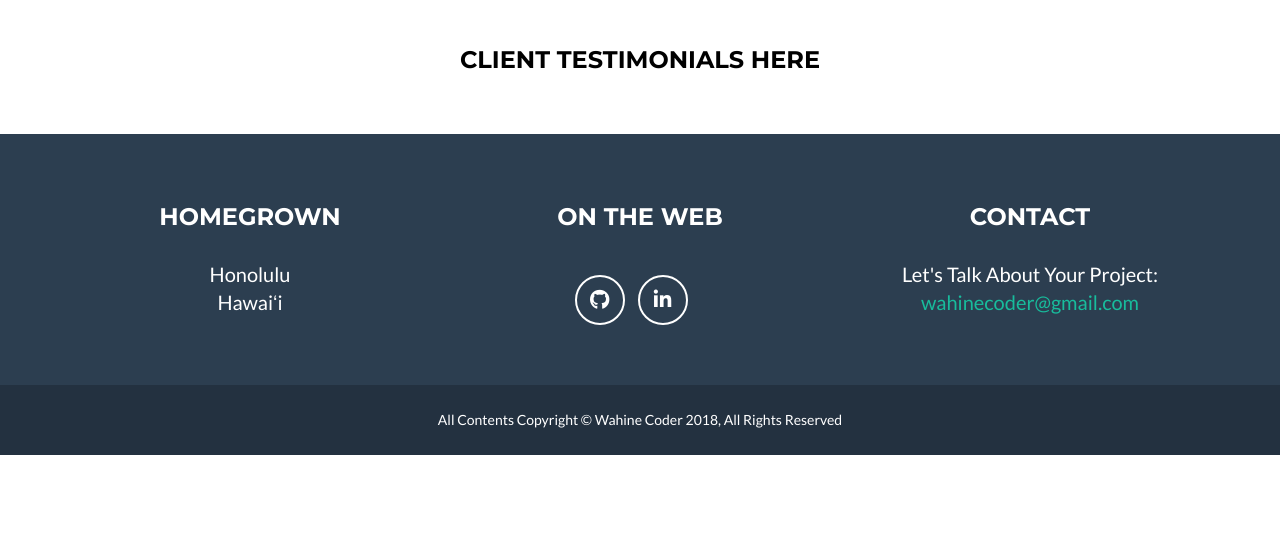
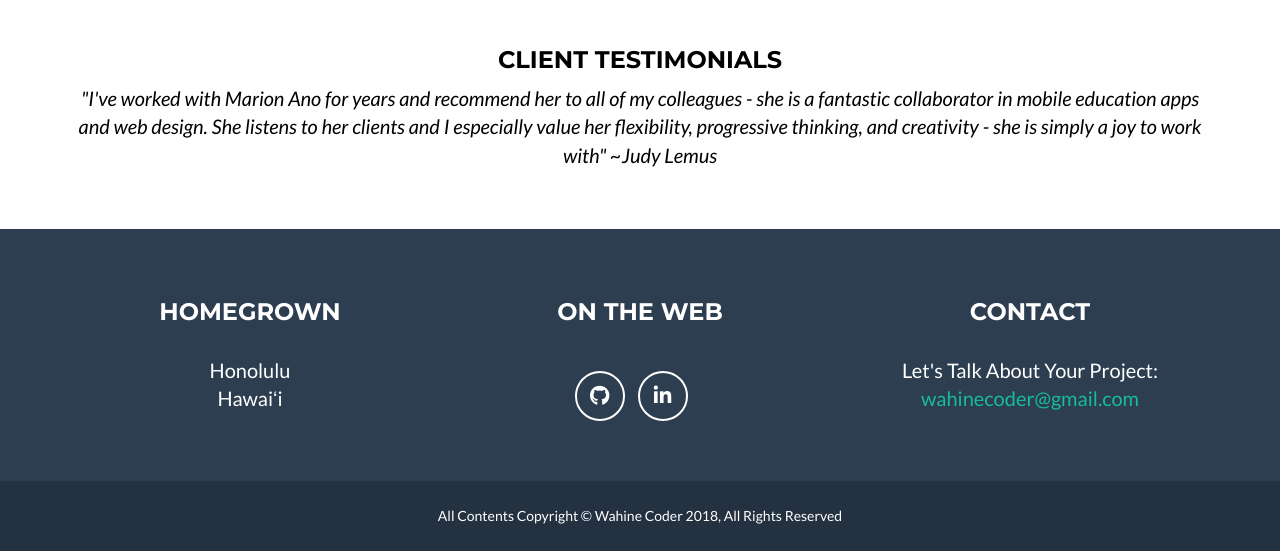
Before and after one commit to wahinecoder/wahinecoder.github.io, a plain HTML site: page index.html in a window 1280 px wide. Shown: the part 1651-2202 px from the top of the page. Before the commit the page ends 2106 px from the top, so only its background shows below. Drawn offline with nearby package versions, Linux system fonts and the light colour scheme.

Commit message:
Added text under testimonial and different background photo

```diff
--- a/index.html
+++ b/index.html
@@ -146,7 +146,9 @@
                     </a>
                 </div>
                  <div class="col-lg-12 text-center">
-                    <h3><font color= "black">Client Testimonials Here</font></h3>
+                    <h3><font color= "black">Client Testimonials</font></h3>
+
+                     <p class="testimonial"><font color = "black">"I've worked with Marion Ano for years and recommend her to all of my colleagues - she is a fantastic collaborator in mobile education apps and web design. She listens to her clients and I especially value her flexibility, progressive thinking, and creativity - she is simply a joy to work with" ~Judy Lemus </font><p>
                 </div>
 
                 <!--last 3 blocks
--- a/style.css
+++ b/style.css
@@ -78,7 +78,7 @@ background: transparent;
 background-image: url("assets/Section1-Background.jpg");
   color: transparent;*/
 
-    background: url("assets/Section1-Background.jpg") no-repeat center center fixed;
+    background: url("assets/Section1-BackgroundTwo.jpg") no-repeat center center fixed;
   -webkit-background-size: cover;
   -moz-background-size: cover;
   -o-background-size: cover;
@@ -540,3 +540,8 @@ fieldset[disabled] .btn-success.active {
   opacity: 0;
   display: none;
 }
+
+/*testimonial*/
+p.testimonial {
+    font-style: italic;
+}
```
Also changed, not shown: assets/Section1-BackgroundTwo.jpg (added).
